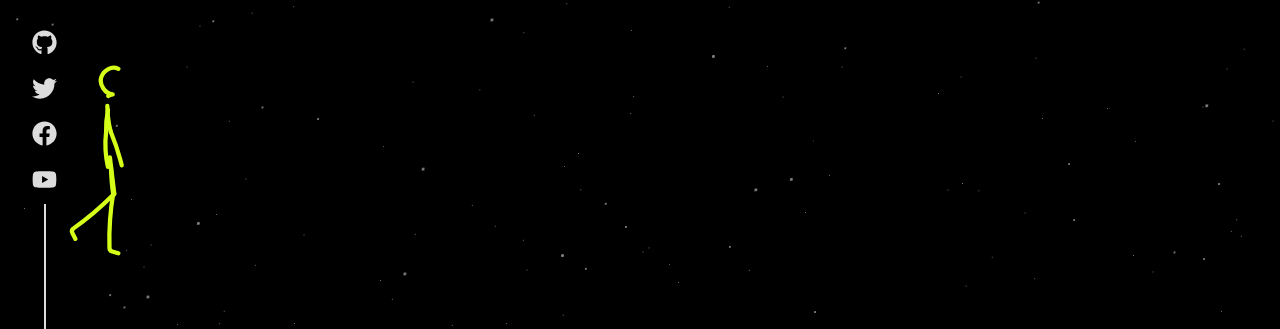
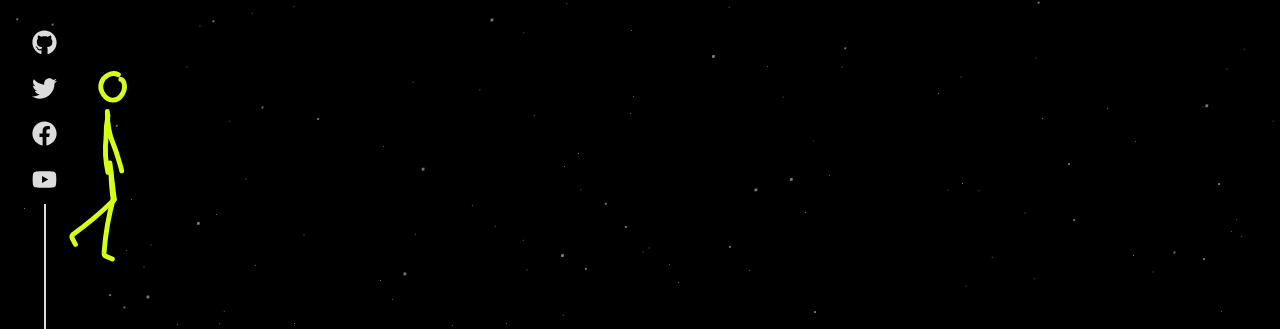
Before and after one commit to gayathridhanasekaran/New_Portfolio, a React (Create React App) app: page /work in a window 1280 px wide. Shown: the part 468-797 px from the top of the page. Built offline with nearby package versions, Linux system fonts and the light colour scheme; a web font is replaced by a local one.

Commit message:
work page design

```diff
--- a/src/Data/WorkData.jsx
+++ b/src/Data/WorkData.jsx
@@ -20,7 +20,7 @@ const WorkData = () => {
       svgOrigin: "180 58",
     });
     gsap.set(head, {
-      svgOrigin: "180 45",
+      svgOrigin: "200 45",
     });
     gsap.set(armBottoms, {
       svgOrigin: "178 118",
@@ -130,7 +130,7 @@ const WorkData = () => {
         dude,
         {
           duration: 0.25,
-          y: "-=20",
+          y: "-=10",
           repeat: -1,
           yoyo: true,
           ease: "sine.inOut",
@@ -191,6 +191,8 @@ const WorkData = () => {
         },
         {
           time: 0.75 + numberOfCycles,
+          ease: "power1.inOut",
+          x: "50%",
         },
         0
       )
@@ -201,6 +203,8 @@ const WorkData = () => {
         },
         {
           time: 0.75 + numberOfCycles,
+          ease: "power1.inOut",
+          x: "50%",
         },
         0
       )
@@ -211,6 +215,8 @@ const WorkData = () => {
         },
         {
           time: 0.25 + numberOfCycles,
+          ease: "power1.inOut",
+          x: "50%",
         },
         0
       );
@@ -265,45 +271,45 @@ const WorkData = () => {
       <div className="animation-container">
         <svg viewBox="0 -10 315 350">
           <g
-            className="dude"
+            class="dude"
             stroke="#d5ff18"
-            strokeWidth="7"
+            strokeWidth="8"
             strokeLinecap="round"
             strokeLinejoin="round"
             fill="none"
           >
-            <g className="leg">
+            <g class="leg">
               <path
-                className="leg-bottom"
+                class="leg-bottom"
                 d="M182,317l-10.4-2.8c-2.7-0.7-4.5-3.2-4.4-6c1.7-13,3-27,3.7-42.1c0.8-16.5,0.7-32,0.1-46.1"
               />
               <path d="M171,220l6-60" />
             </g>
-            <g className="leg">
+            <g class="leg">
               <path
-                className="leg-bottom"
+                class="leg-bottom"
                 d="M182,317l-10.2-2.7c-2.8-0.8-4.7-3.4-4.6-6.3c-0.8-13.9-1-29.2-0.2-45.8c0.7-15.2,2.1-29.4,4-42.2"
               />
               <path d="M171,222c0.3-10,4.3-42,5.3-48" />
             </g>
 
-            <g className="arm">
+            <g class="arm">
               <path d="M175,75c-0.6,8.7-0.6,18.9,0.8,30.1c0.6,4.6,1.3,8.9,2.2,12.9" />
               <path
-                className="arm-bottom"
+                class="arm-bottom"
                 d="M186,175c-0.2-3.1-0.4-6.2-0.7-9.3c-1.5-16.9-4.1-32.9-7.3-47.7"
               />
             </g>
-            <g className="arm">
+            <g class="arm">
               <path d="M178.8,82.2c-1.9,13.1-1.8,25.2-0.8,35.8" />
               <path
-                className="arm-bottom"
+                class="arm-bottom"
                 d="M186,175c-2.4-7.6-4.7-16.8-6.3-27.2c-1.6-11.3-2-21.3-1.7-29.8"
               />
             </g>
             <path
-              className="head"
-              d="M195,14.8c-10.8-5.7-23.9,1.3-28.2,12.4c-4.9,13,6.3,28.4,17.8,29.1c-3.2,0.2-5.6,1.2-7.2,2.6"
+              class="head"
+              d="M195,14.8c-10.8-5.7-23.9,1.3-28.2,12.4c-4.9,13,6.3,28.4,17.8,29.1c13.2,0.8,22.2-16.1,19.5-26.7c-1.6-6.5-5.2-7.1-5.2-7.1"
             />
           </g>
         </svg>
```
